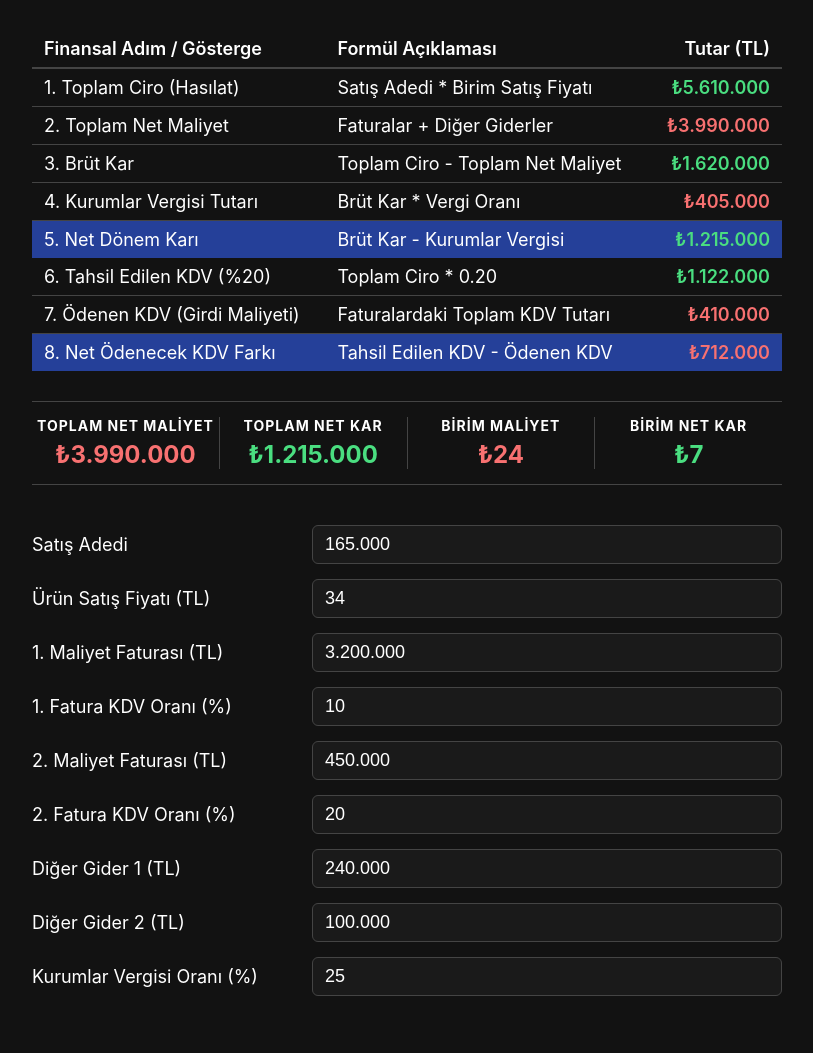
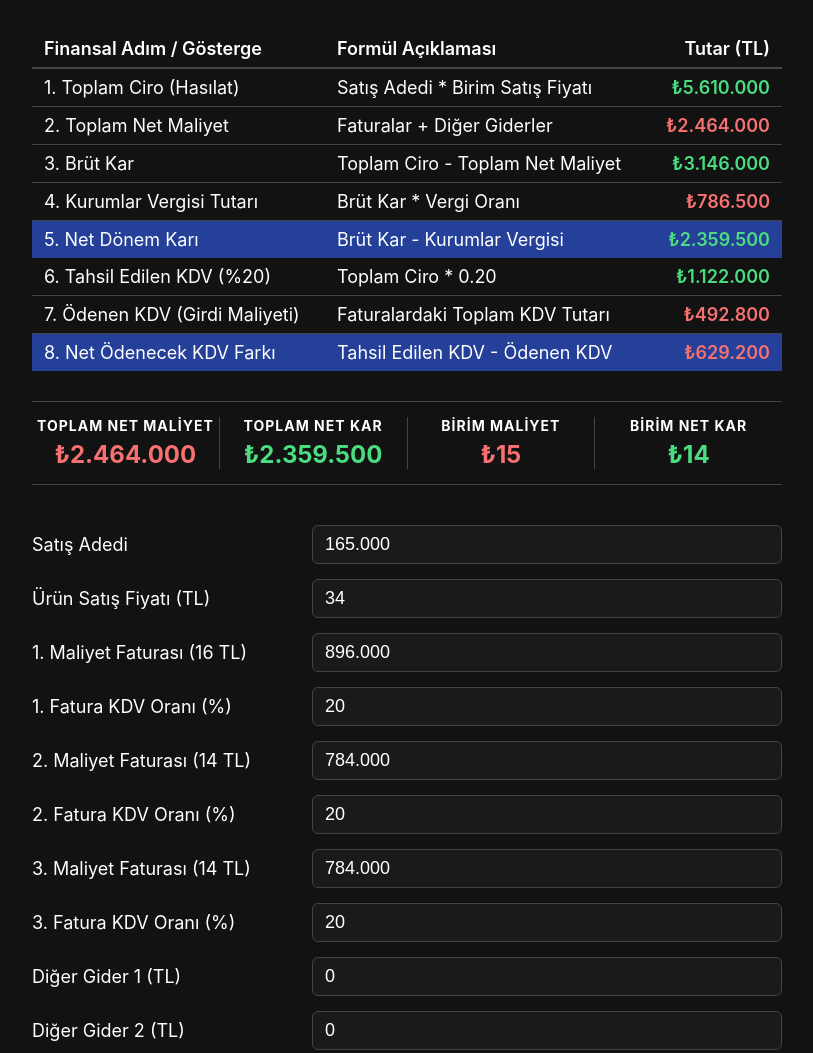
Before and after one commit to dogierez/a-101, a plain HTML site: page index.html in a window 1280 px wide. Shown: the top 1053 px of the page, without its empty margins (233-1046 px from the left). Drawn offline with Linux system fonts and the light colour scheme.

Commit message:
Update index.html

```diff
--- a/index.html
+++ b/index.html
@@ -134,7 +134,6 @@
 <body>
 
     <div class="container">
-        <!-- DETAILED TABLE -->
         <table class="data-table">
             <thead>
                 <tr>
@@ -187,7 +186,6 @@
             </tbody>
         </table>
 
-        <!-- SUMMARY CARDS -->
         <div class="summary-grid">
             <div class="summary-item">
                 <div class="summary-title">TOPLAM NET MALİYET</div>
@@ -207,7 +205,6 @@
             </div>
         </div>
 
-        <!-- INPUTS FORM -->
         <div class="input-form">
             <div class="input-group">
                 <div class="input-label">Satış Adedi</div>
@@ -217,17 +214,19 @@
                 <div class="input-label">Ürün Satış Fiyatı (TL)</div>
                 <input type="text" inputmode="numeric" class="input-field" id="inSatisFiyati" value="34">
             </div>
+
             <div class="input-group">
-                <div class="input-label">1. Maliyet Faturası (TL)</div>
-                <input type="text" inputmode="numeric" class="input-field" id="inFatura1Tutar" value="3.200.000">
+                <div class="input-label">1. Maliyet Faturası (16 TL)</div>
+                <input type="text" inputmode="numeric" class="input-field" id="inFatura1Tutar" value="896.000">
             </div>
             <div class="input-group">
                 <div class="input-label">1. Fatura KDV Oranı (%)</div>
-                <input type="text" inputmode="numeric" class="input-field" id="inFatura1Kdv" value="10">
+                <input type="text" inputmode="numeric" class="input-field" id="inFatura1Kdv" value="20">
             </div>
+
             <div class="input-group">
-                <div class="input-label">2. Maliyet Faturası (TL)</div>
-                <input type="text" inputmode="numeric" class="input-field" id="inFatura2Tutar" value="450.000">
+                <div class="input-label">2. Maliyet Faturası (14 TL)</div>
+                <input type="text" inputmode="numeric" class="input-field" id="inFatura2Tutar" value="784.000">
             </div>
             <div class="input-group">
                 <div class="input-label">2. Fatura KDV Oranı (%)</div>
@@ -235,12 +234,21 @@
             </div>
 
             <div class="input-group">
+                <div class="input-label">3. Maliyet Faturası (14 TL)</div>
+                <input type="text" inputmode="numeric" class="input-field" id="inFatura3Tutar" value="784.000">
+            </div>
+            <div class="input-group">
+                <div class="input-label">3. Fatura KDV Oranı (%)</div>
+                <input type="text" inputmode="numeric" class="input-field" id="inFatura3Kdv" value="20">
+            </div>
+
+            <div class="input-group">
                 <div class="input-label">Diğer Gider 1 (TL)</div>
-                <input type="text" inputmode="numeric" class="input-field" id="inDigerGider1" value="240.000">
+                <input type="text" inputmode="numeric" class="input-field" id="inDigerGider1" value="0">
             </div>
             <div class="input-group">
                 <div class="input-label">Diğer Gider 2 (TL)</div>
-                <input type="text" inputmode="numeric" class="input-field" id="inDigerGider2" value="100.000">
+                <input type="text" inputmode="numeric" class="input-field" id="inDigerGider2" value="0">
             </div>
 
             <div class="input-group">
@@ -250,7 +258,6 @@
         </div>
     </div>
 
-    <!-- JAVASCRIPT CALCULATION LOGIC -->
     <script>
         // Formatter for Turkish Lira (no decimals)
         const tlFormatter = new Intl.NumberFormat('tr-TR', {
@@ -262,11 +269,9 @@
 
         // Formats input fields with dots as thousands separators
         function formatNumberInput(inputElement) {
-            // Remove any non-digit character (removes letters, dots, commas, decimals)
             let value = inputElement.value.replace(/\D/g, "");
 
             if (value !== "") {
-                // Parse to remove leading zeros, then add thousands separators back
                 value = parseInt(value, 10).toString();
                 inputElement.value = value.replace(/\B(?=(\d{3})+(?!\d))/g, ".");
             } else {
@@ -284,23 +289,29 @@
         function calculate() {
             const satisAdedi = getInputValue('inSatisAdedi');
             const satisFiyati = getInputValue('inSatisFiyati');
+
             const fatura1Tutar = getInputValue('inFatura1Tutar');
             const fatura1Kdv = getInputValue('inFatura1Kdv');
             const fatura2Tutar = getInputValue('inFatura2Tutar');
             const fatura2Kdv = getInputValue('inFatura2Kdv');
+            const fatura3Tutar = getInputValue('inFatura3Tutar');
+            const fatura3Kdv = getInputValue('inFatura3Kdv');
 
             const digerGider1 = getInputValue('inDigerGider1');
             const digerGider2 = getInputValue('inDigerGider2');
             const vergiOrani = getInputValue('inVergiOrani');
 
             const toplamCiro = satisAdedi * satisFiyati;
-            const toplamNetMaliyet = fatura1Tutar + fatura2Tutar + digerGider1 + digerGider2;
+            const toplamNetMaliyet = fatura1Tutar + fatura2Tutar + fatura3Tutar + digerGider1 + digerGider2;
             const brutKar = toplamCiro - toplamNetMaliyet;
             const kurumlarVergisi = brutKar > 0 ? brutKar * (vergiOrani / 100) : 0;
             const netKar = brutKar - kurumlarVergisi;
 
             const tahsilEdilenKdv = toplamCiro * 0.20;
-            const odenenKdv = (fatura1Tutar * (fatura1Kdv / 100)) + (fatura2Tutar * (fatura2Kdv / 100));
+            const odenenKdv = (fatura1Tutar * (fatura1Kdv / 100)) +
+                              (fatura2Tutar * (fatura2Kdv / 100)) +
+                              (fatura3Tutar * (fatura3Kdv / 100));
+
             const netKdvFarki = tahsilEdilenKdv - odenenKdv;
 
             const birimMaliyet = satisAdedi > 0 ? toplamNetMaliyet / satisAdedi : 0;
```
